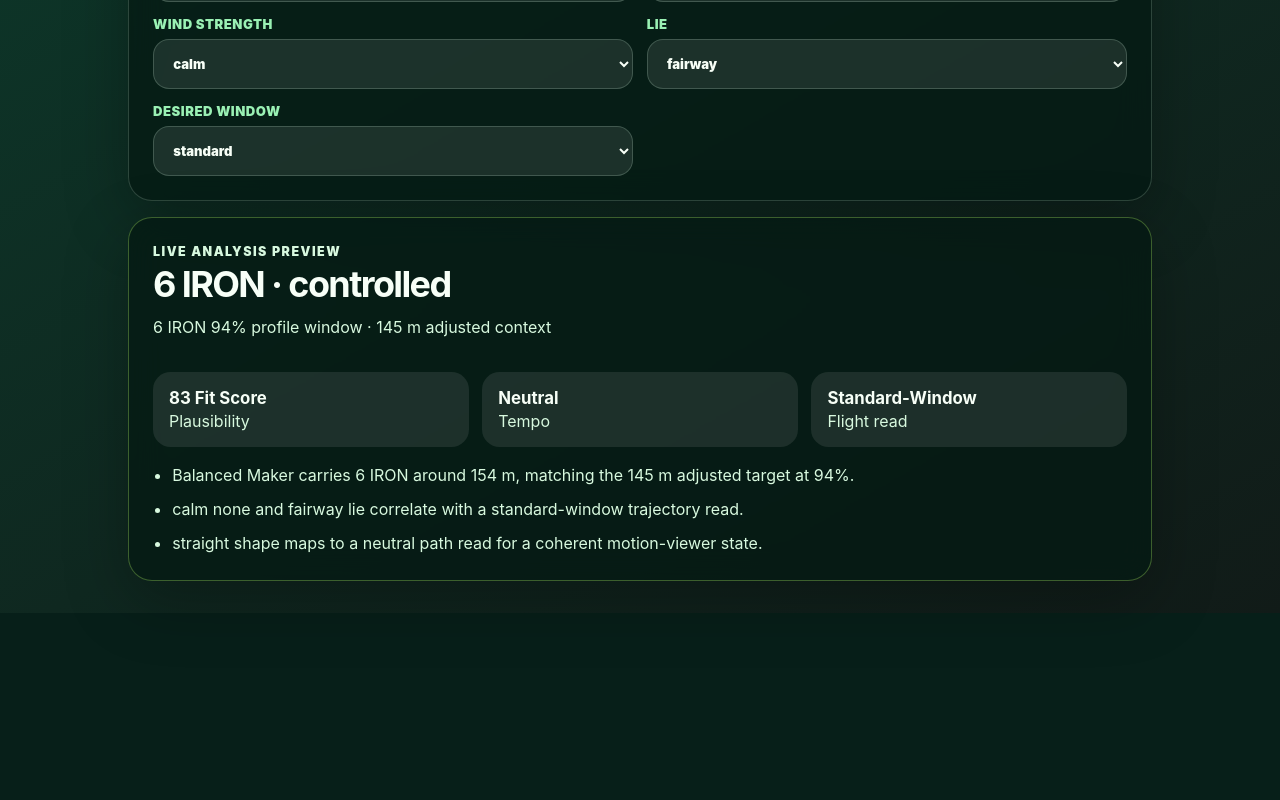
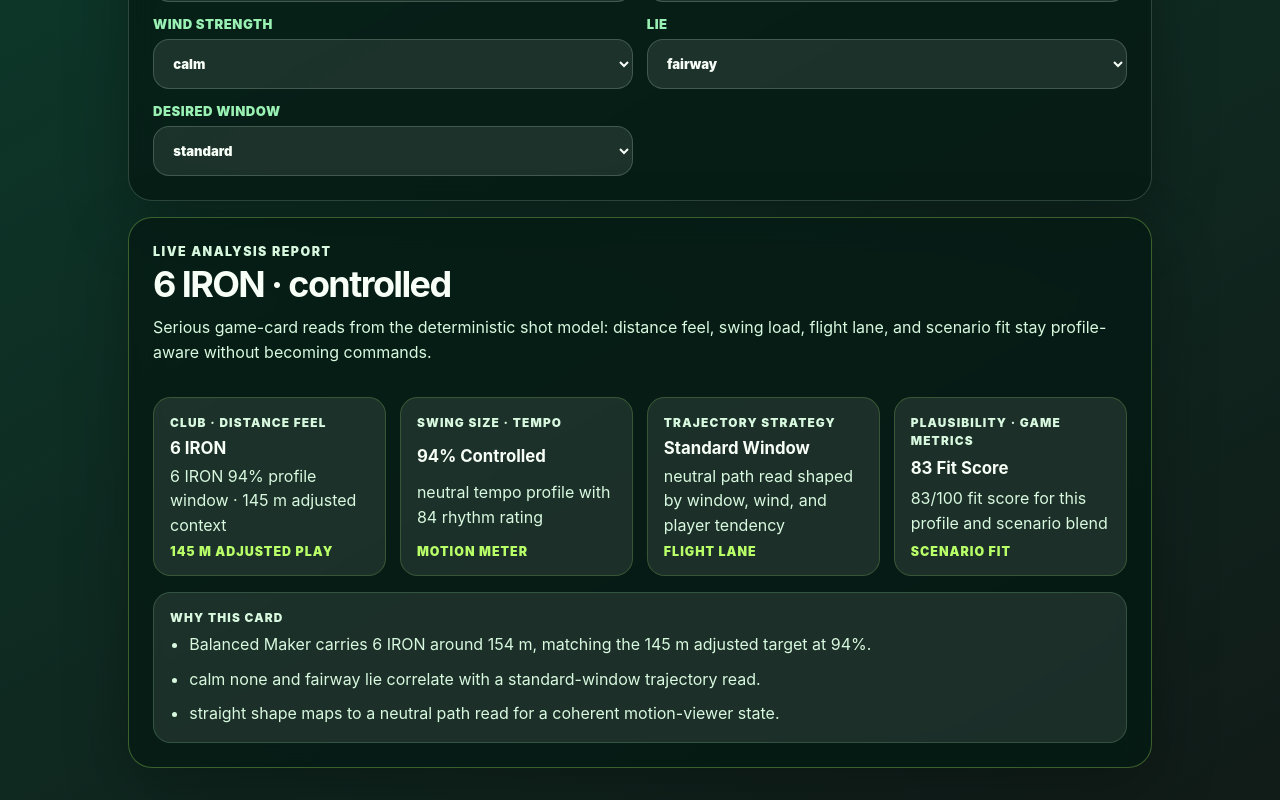
Before and after one commit to ys-laube/goodgolfform, a React (Vite) app: page / in a window 1280 px wide. Shown: the part 2040-2840 px from the top of the page. Before the commit the page ends 2653 px from the top, so only its background shows below. Built offline with nearby package versions, Linux system fonts and the light colour scheme.

Commit message:
omx(team): auto-checkpoint worker-1 [1]

```diff
--- a/src/App.tsx
+++ b/src/App.tsx
@@ -15,6 +15,7 @@ import type {
   ShotShape,
   ShotWindow,
   SwingLabProfile,
+  SwingRecommendation,
   TempoPreference,
   TrajectoryTendency,
   WindDirection,
@@ -38,6 +39,51 @@ const windStrengths: readonly WindStrength[] = ['calm', 'light', 'steady', 'stro
 const lieOptions: readonly LieCondition[] = ['tee', 'fairway', 'rough', 'bunker'];
 const windowOptions: readonly ShotWindow[] = ['standard', 'low', 'high'];
 const editableClubKeys: readonly ClubKey[] = ['driver', '7i', 'pw'];
+
+type AnalysisCard = {
+  readonly id: string;
+  readonly label: string;
+  readonly title: string;
+  readonly detail: string;
+  readonly meta: string;
+};
+
+function formatCardText(value: string): string {
+  return value.replaceAll('-', ' ');
+}
+
+function analysisCardsFor(recommendation: SwingRecommendation): readonly AnalysisCard[] {
+  return [
+    {
+      id: 'club-distance-feel',
+      label: 'Club · distance feel',
+      title: recommendation.clubLabel,
+      detail: recommendation.distanceFeel,
+      meta: `${recommendation.adjustedDistanceMeters} m adjusted play`,
+    },
+    {
+      id: 'swing-size-tempo',
+      label: 'Swing size · tempo',
+      title: `${recommendation.swingSizePercent}% ${recommendation.swingSizeLabel}`,
+      detail: `${formatCardText(recommendation.tempo)} tempo profile with ${recommendation.tempoRating} rhythm rating`,
+      meta: 'Motion meter',
+    },
+    {
+      id: 'trajectory-strategy',
+      label: 'Trajectory strategy',
+      title: formatCardText(recommendation.trajectoryStrategy),
+      detail: `${formatCardText(recommendation.pathBias)} path read shaped by window, wind, and player tendency`,
+      meta: 'Flight lane',
+    },
+    {
+      id: 'plausibility-game-metrics',
+      label: 'Plausibility · game metrics',
+      title: recommendation.gameMetricLabel,
+      detail: `${recommendation.confidenceScore}/100 fit score for this profile and scenario blend`,
+      meta: 'Scenario fit',
+    },
+  ];
+}
 
 function browserStorage(): StorageLike | undefined {
   const windowDescriptor = Object.getOwnPropertyDescriptor(globalThis, 'window');
@@ -95,6 +141,7 @@ export function App() {
 
   const selectableProfiles = useMemo(() => [...builtInProfilePresets, ...savedProfiles], [savedProfiles]);
   const recommendation = useMemo(() => recommendShot(activeProfile, scenario), [activeProfile, scenario]);
+  const analysisCards = useMemo(() => analysisCardsFor(recommendation), [recommendation]);
 
   function selectProfile(profileId: string) {
     const nextProfile = selectableProfiles.find((profile) => profile.id === profileId) ?? builtInProfilePresets[0];
@@ -361,30 +408,46 @@ export function App() {
       </section>
 
       <section className="analysis-preview" aria-labelledby="analysis-title">
-        <div>
-          <p className="eyebrow">Live analysis preview</p>
+        <div className="section-heading">
+          <p className="eyebrow">Live analysis report</p>
           <h2 id="analysis-title">{recommendation.clubLabel} · {recommendation.swingSizeLabel}</h2>
-          <p>{recommendation.distanceFeel}</p>
+          <p>
+            Serious game-card reads from the deterministic shot model: distance feel, swing load, flight lane, and scenario fit stay
+            profile-aware without becoming commands.
+          </p>
         </div>
-        <div className="metric-grid">
-          <span>
-            <strong>{recommendation.gameMetricLabel}</strong>
-            Plausibility
+
+        <div className="analysis-card-grid" aria-label="Recommendation analysis report cards">
+          {analysisCards.map((card) => (
+            <article className="analysis-card" key={card.id}>
+              <p className="card-label">{card.label}</p>
+              <strong>{card.title}</strong>
+              <p>{card.detail}</p>
+              <span>{card.meta}</span>
+            </article>
+          ))}
+        </div>
+
+        {recommendation.adjustments.length > 0 ? (
+          <div className="adjustment-strip" aria-label="Scenario adjustment reads">
+            {recommendation.adjustments.map((adjustment) => (
+              <span key={adjustment.label}>
+                <strong>{adjustment.label}</strong> {adjustment.meters > 0 ? '+' : ''}{adjustment.meters} m · {adjustment.reason}
               </span>
-          <span>
-            <strong>{recommendation.tempo}</strong>
-            Tempo
-          </span>
-          <span>
-            <strong>{recommendation.trajectoryStrategy}</strong>
-            Flight read
-          </span>
+            ))}
           </div>
+        ) : null}
+
+        <div className="why-panel" aria-labelledby="why-title">
+          <p className="card-label" id="why-title">
+            Why this card
+          </p>
           <ul className="why-list">
             {recommendation.why.map((reason) => (
               <li key={reason}>{reason}</li>
             ))}
           </ul>
+        </div>
       </section>
     </main>
   );
--- a/src/styles.css
+++ b/src/styles.css
@@ -113,6 +113,8 @@ h2 {
 .form-grid,
 .club-grid,
 .metric-grid,
+.analysis-card-grid,
+.adjustment-strip,
 .status-strip {
   display: grid;
   gap: 0.85rem;
@@ -203,19 +205,56 @@ select optgroup {
   border-color: rgba(184, 255, 104, 0.3);
 }
 
-.metric-grid span {
+.metric-grid span,
+.analysis-card,
+.why-panel,
+.adjustment-strip span {
   display: grid;
-  gap: 0.15rem;
+  gap: 0.35rem;
   border-radius: 1.1rem;
   background: rgba(255, 255, 255, 0.09);
   padding: 1rem;
   color: #d8f9df;
 }
 
-.metric-grid strong {
+.metric-grid strong,
+.analysis-card strong,
+.adjustment-strip strong {
   color: #f7fff7;
   font-size: 1.05rem;
   text-transform: capitalize;
+}
+
+.analysis-card {
+  border: 1px solid rgba(184, 255, 104, 0.18);
+  min-height: 11rem;
+  align-content: space-between;
+}
+
+.analysis-card p,
+.why-panel p,
+.adjustment-strip span {
+  margin: 0;
+}
+
+.analysis-card span {
+  color: #b8ff68;
+  font-size: 0.78rem;
+  font-weight: 900;
+  letter-spacing: 0.08em;
+  text-transform: uppercase;
+}
+
+.card-label {
+  color: #9af1b4;
+  font-size: 0.74rem;
+  font-weight: 900;
+  letter-spacing: 0.1em;
+  text-transform: uppercase;
+}
+
+.why-panel {
+  border: 1px solid rgba(154, 241, 180, 0.18);
 }
 
 .why-list {
@@ -237,6 +276,10 @@ select optgroup {
     grid-template-columns: repeat(3, 1fr);
   }
 
+  .analysis-card-grid {
+    grid-template-columns: repeat(2, 1fr);
+  }
+
   .hero-actions {
     grid-template-columns: repeat(2, max-content);
   }
@@ -251,4 +294,8 @@ select optgroup {
   .analysis-preview {
     padding: 1.5rem;
   }
+
+  .analysis-card-grid {
+    grid-template-columns: repeat(4, 1fr);
+  }
 }
```
Also changed, not shown: 2 other files (tests, documents, lock files or other folders). Lines whose indentation alone changed are shown as unchanged.
